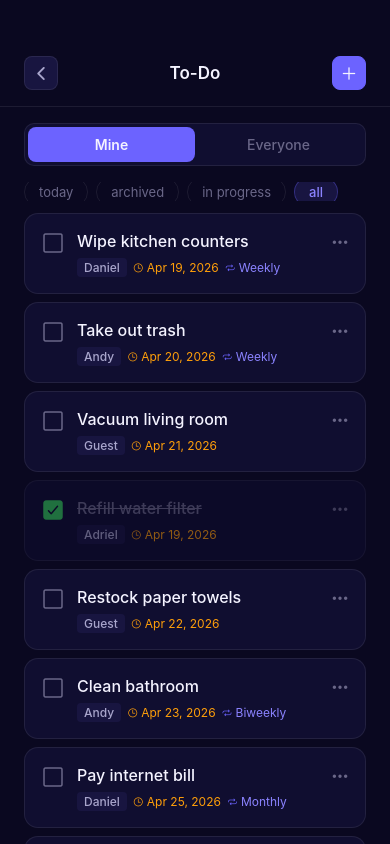
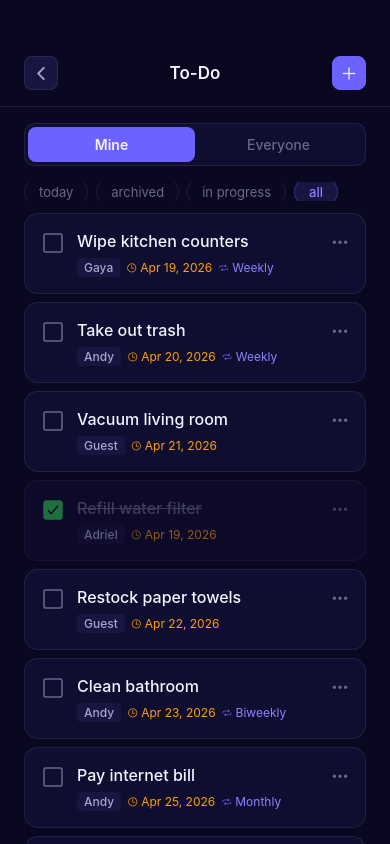
Before and after one commit to aatran14/rumi, a React Native app in the folder app-src/: screen /ToDo in a window 390 px wide. Built offline with nearby package versions, Linux system fonts and the light colour scheme.

Commit message:
Guest is the 4th roommate; drop Daniel

```diff
--- a/app-src/src/data/events.ts
+++ b/app-src/src/data/events.ts
@@ -22,8 +22,8 @@ export const SAMPLE_EVENTS: CalendarEvent[] = [
     endDate: 'Wed, April 22, 2026',
     endTime: '',
     repeats: true,
-    notes: 'Venmo Daniel — he pays the landlord.',
-    createdBy: 'Daniel',
+    notes: 'Venmo Andy — he pays the landlord.',
+    createdBy: 'Andy',
   },
   {
     id: '3',
--- a/app-src/src/data/roommates.ts
+++ b/app-src/src/data/roommates.ts
@@ -1,7 +1,7 @@
 import type { Roommate } from '../types';
 
 export const SAMPLE_ROOMMATES: Roommate[] = [
-  { id: '1', name: 'Daniel', status: 'Home', statusEmoji: '\u{1F3E0}', bubble: '\u{1F512} Locked in!!!', bubbleColor: '#FF6B6B', timestamp: '4/3 2:39pm' },
+  { id: '1', name: 'Guest',  status: 'Home', statusEmoji: '\u{1F3E0}', bubble: '\u{1F44B} just got here',   bubbleColor: '#6C63FF', timestamp: 'just now' },
   { id: '2', name: 'Gaya',   status: 'Away', statusEmoji: '\u{1F44B}', bubble: '\u{1F92F} Bored af',     bubbleColor: '#4ECDC4', timestamp: '4/3 1:40pm' },
   { id: '3', name: 'Adriel', status: 'Home', statusEmoji: '\u{1F3E0}', bubble: '\u{1F512} Locked in!!!', bubbleColor: '#FF9F43' },
   { id: '4', name: 'Andy',   status: 'Home', statusEmoji: '\u{1F3E0}', bubble: '\u{1F480} leave me alone', bubbleColor: '#A29BFE' },
--- a/app-src/src/data/tasks.ts
+++ b/app-src/src/data/tasks.ts
@@ -1,13 +1,13 @@
 import type { Task } from '../types';
 
 export const SAMPLE_TASKS: Task[] = [
-  { id: '1',  title: 'Wipe kitchen counters', assignee: 'Daniel', weight: 2, deadlineDate: 'Apr 19, 2026', deadlineTime: '8:00 PM',  repeat: true,  repeatFrequency: 'Weekly',   done: false },
+  { id: '1',  title: 'Wipe kitchen counters', assignee: 'Gaya',   weight: 2, deadlineDate: 'Apr 19, 2026', deadlineTime: '8:00 PM',  repeat: true,  repeatFrequency: 'Weekly',   done: false },
   { id: '2',  title: 'Take out trash',        assignee: 'Andy',   weight: 2, deadlineDate: 'Apr 20, 2026', deadlineTime: '7:00 AM',  repeat: true,  repeatFrequency: 'Weekly',   done: false },
   { id: '3',  title: 'Vacuum living room',    assignee: 'Guest',  weight: 5, deadlineDate: 'Apr 21, 2026', deadlineTime: '12:00 PM', repeat: false,                              done: false },
   { id: '4',  title: 'Refill water filter',   assignee: 'Adriel', weight: 1, deadlineDate: 'Apr 19, 2026', deadlineTime: '5:00 PM',  repeat: false,                              done: true  },
   { id: '5',  title: 'Restock paper towels',  assignee: 'Guest',  weight: 3, deadlineDate: 'Apr 22, 2026', deadlineTime: '6:00 PM',  repeat: false,                              done: false },
   { id: '6',  title: 'Clean bathroom',        assignee: 'Andy',   weight: 6, deadlineDate: 'Apr 23, 2026', deadlineTime: '9:00 AM',  repeat: true,  repeatFrequency: 'Biweekly', done: false },
-  { id: '7',  title: 'Pay internet bill',     assignee: 'Daniel', weight: 4, deadlineDate: 'Apr 25, 2026', deadlineTime: '11:59 PM', repeat: true,  repeatFrequency: 'Monthly',  done: false },
+  { id: '7',  title: 'Pay internet bill',     assignee: 'Andy',   weight: 4, deadlineDate: 'Apr 25, 2026', deadlineTime: '11:59 PM', repeat: true,  repeatFrequency: 'Monthly',  done: false },
   { id: '8',  title: 'Water the plants',      assignee: 'Adriel', weight: 1, deadlineDate: 'Apr 20, 2026', deadlineTime: '9:00 AM',  repeat: true,  repeatFrequency: 'Weekly',   done: false },
   { id: '9',  title: 'Do the dishes',         assignee: 'Guest',  weight: 3, deadlineDate: 'Apr 19, 2026', deadlineTime: '10:00 PM', repeat: false,                              done: true  },
   { id: '10', title: 'Buy groceries',         assignee: 'Gaya',   weight: 5, deadlineDate: 'Apr 20, 2026', deadlineTime: '4:00 PM',  repeat: false,                              done: false },
```
Also changed, not shown: 2 other files (tests, documents, lock files or other folders).
